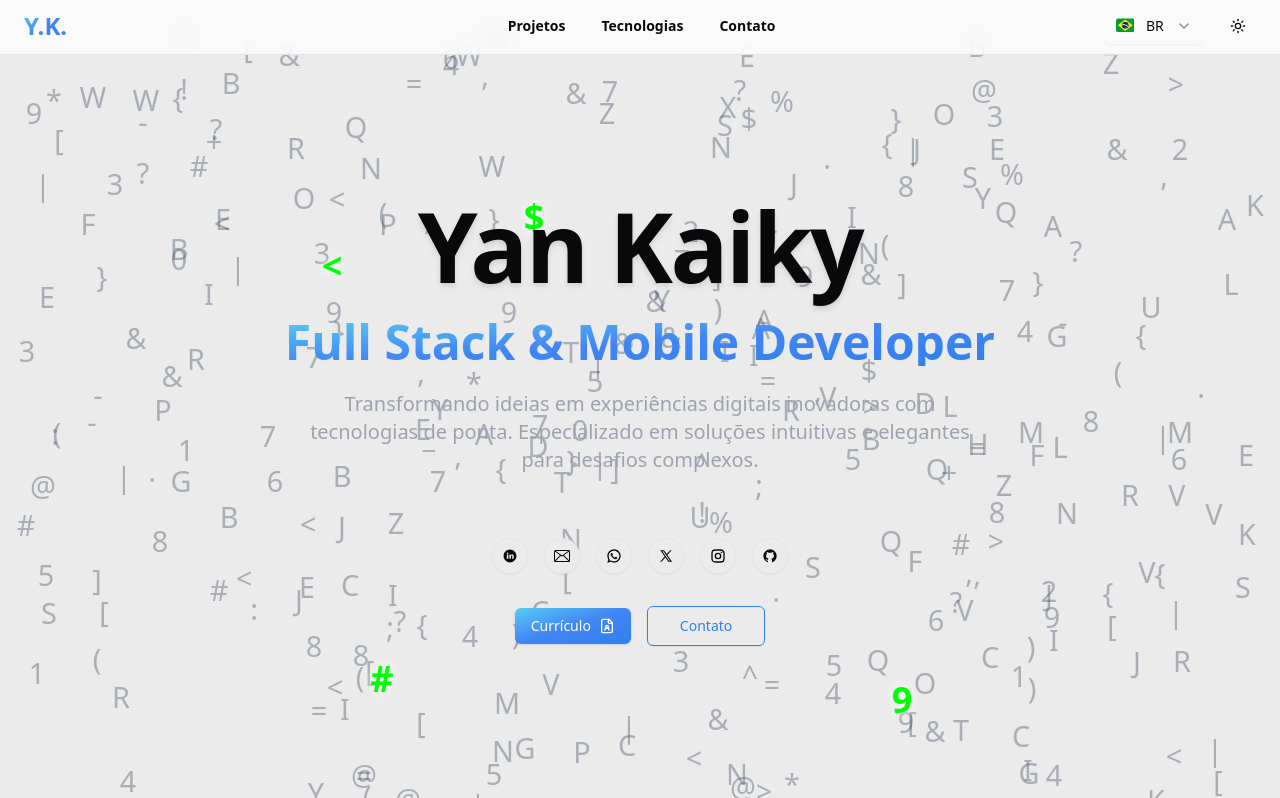
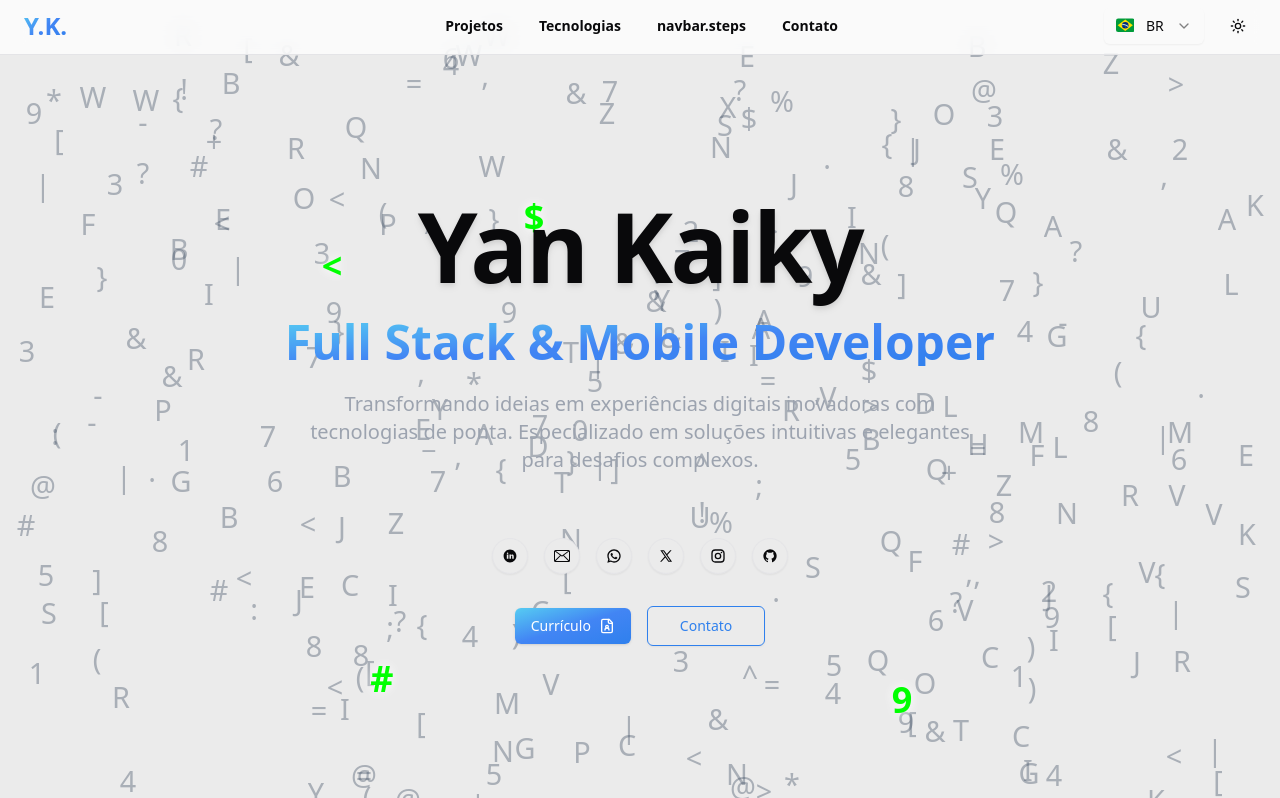
Before and after one commit to YanKaiky/portfolio-2.0, a Next.js app: page / in a window 1280 px wide. Shown: the part 35-833 px from the top of the page. Built offline with nearby package versions, Linux system fonts and the light colour scheme.

Commit message:
feat(Steps): add custom data

```diff
--- a/messages/en.json
+++ b/messages/en.json
@@ -24,6 +24,7 @@
     "title": "Tech Stack"
   },
   "steps": {
+    "title": "Process steps",
     "title1": "Planning",
     "description1": "Initial phase where objectives, strategies, resources, and timelines are defined, creating a clear roadmap to achieve the desired results.",
     "title2": "Validation",
--- a/messages/pt-BR.json
+++ b/messages/pt-BR.json
@@ -24,6 +24,7 @@
     "title": "Tecnologias"
   },
   "steps": {
+    "title": "Etapas do processo",
     "title1": "Planejamento",
     "description1": "Fase inicial onde são definidos objetivos, estratégias, recursos e cronogramas, criando um roteiro claro para alcançar os resultados desejados.",
     "title2": "Validação",
--- a/src/components/global/navbar.tsx
+++ b/src/components/global/navbar.tsx
@@ -33,6 +33,14 @@ export const Navbar = () => {
             </li>
             <li>
               <Link
+                href="#steps"
+                className="hover:text-blue-500 transition-colors font-bold"
+              >
+                {t("steps")}
+              </Link>
+            </li>
+            <li>
+              <Link
                 href="#contact"
                 className="hover:text-blue-500 transition-colors font-bold"
               >
--- a/src/components/global/popover.menu.tsx
+++ b/src/components/global/popover.menu.tsx
@@ -26,8 +26,9 @@ export const PopoverMenu: FC = () => {
       >
         <nav className="flex flex-col gap-y-2 text-sm font-medium">
           <NavLink href="#projects">{t("projects")}</NavLink>
+          <NavLink href="#stack">{t("stack")}</NavLink>
+          <NavLink href="#steps">{t("steps")}</NavLink>
           <NavLink href="#contact">{t("contact")}</NavLink>
-          <NavLink href="#stack">{t("stack")}</NavLink>
 
           <div className="mt-2 flex gap-3">
             <TranslateButton />
--- a/src/components/global/steps.tsx
+++ b/src/components/global/steps.tsx
@@ -1,7 +1,12 @@
 "use client";
 
 import { motion } from "framer-motion";
-import { Bot, PresentationIcon, Target, Zap } from "lucide-react";
+import {
+  Construction,
+  MonitorCog,
+  Presentation,
+  TicketSlash,
+} from "lucide-react";
 import { useTranslations } from "next-intl";
 
 export const Steps = () => {
@@ -9,22 +14,22 @@ export const Steps = () => {
 
   const features = [
     {
-      icon: <Target className="h-10 w-10" />,
+      icon: <Presentation className="h-10 w-10" />,
       title: t("title1"),
       description: t("description1"),
     },
     {
-      icon: <PresentationIcon className="h-10 w-10" />,
+      icon: <TicketSlash className="h-10 w-10" />,
       title: t("title2"),
       description: t("description2"),
     },
     {
-      icon: <Zap className="h-10 w-10" />,
+      icon: <MonitorCog className="h-10 w-10" />,
       title: t("title3"),
       description: t("description3"),
     },
     {
-      icon: <Bot className="h-10 w-10" />,
+      icon: <Construction className="h-10 w-10" />,
       title: t("title4"),
       description: t("description4"),
     },
@@ -35,15 +40,16 @@ export const Steps = () => {
       id="steps"
       className="relative min-h-[calc(100vh-76px)] flex flex-col justify-center py-16 md:py-28 lg:py-36"
     >
-      <div className="container mx-auto px-4">
+      <div className="px-4 md:px-6">
         <motion.h2
           initial={{ opacity: 0, y: 20 }}
           whileInView={{ opacity: 1, y: 0 }}
           transition={{ duration: 0.5 }}
-          className="text-3xl md:text-4xl font-bold text-center text-white mb-12"
+          className="container-title"
         >
           {t("title")}
         </motion.h2>
+
         <div className="grid grid-cols-1 md:grid-cols-2 lg:grid-cols-4 gap-8">
           {features.map((feature, index) => (
             <motion.div
```
